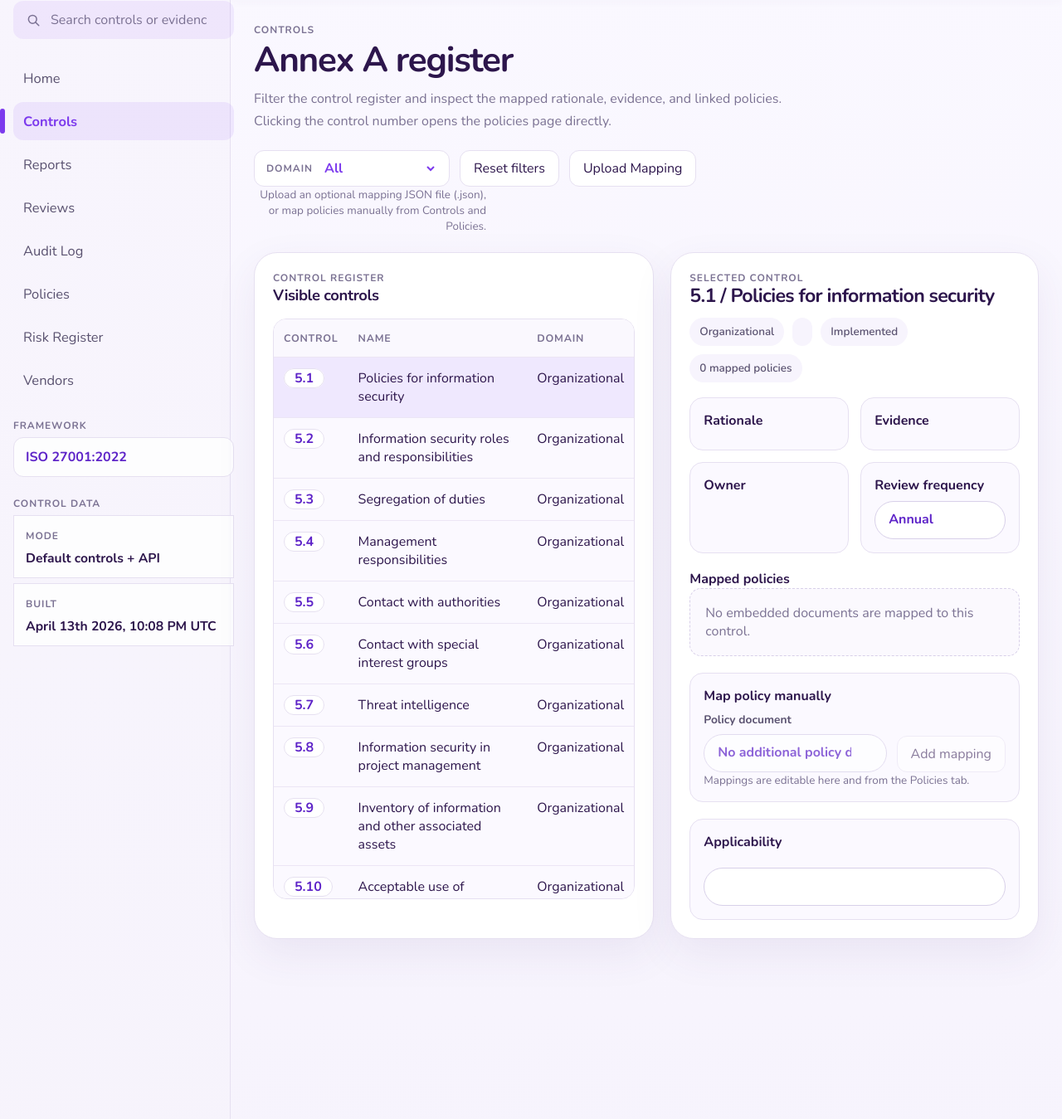
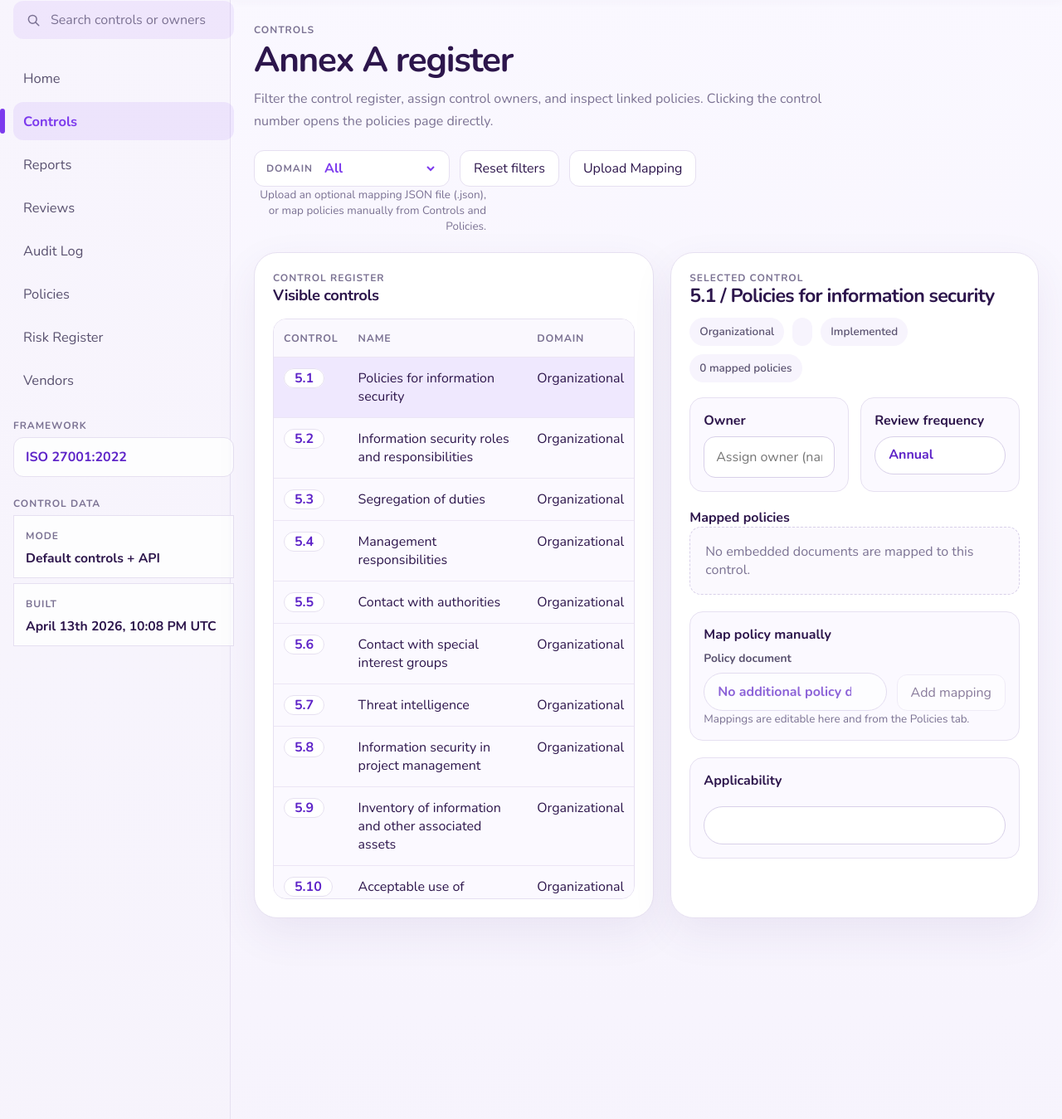
Before and after one commit to cgnetworking/ComplianceApp, a Django app: page /controls.html in a window 1280 px wide. Shown: the part 85-1434 px from the top of the page at 83% size. Run offline with Django 4.2, Linux system fonts and the light colour scheme; the visitor is signed in with stand-in values (Sample User, id 1); data comes from the database, SQL or seed files in the repository; data that the repository does not hold is empty; parts of the project's set-up code (start-up, migrations or seed data) failed here and were passed over; some libraries are stand-ins or nearby versions.

Commit message:
Add control owner editing and external audit checklist item

```diff
--- a/portal/services.py
+++ b/portal/services.py
@@ -169,8 +169,6 @@ def normalize_mapping_controls(value: object) -> list[dict[str, object]]:
                 "implementationModel": normalize_string(item.get("implementationModel"), "Implemented"),
                 "owner": normalize_string(item.get("owner")),
                 "reviewFrequency": normalize_string(item.get("reviewFrequency"), "Annual"),
-                "rationale": normalize_string(item.get("rationale")),
-                "evidence": normalize_string(item.get("evidence")),
                 "documentIds": document_ids,
                 "policyDocumentIds": policy_document_ids,
                 "preferredDocumentId": preferred_document_id,
@@ -983,6 +981,7 @@ def normalize_control_state(payload: object) -> dict[str, object]:
         raw_applicability = str(value.get("applicability") or "").strip()
         applicability = raw_applicability if raw_applicability in ALLOWED_CONTROL_APPLICABILITY else ""
         review_frequency = str(value.get("reviewFrequency") or "").strip()
+        owner = normalize_string(value.get("owner"))
         has_policy_document_override = isinstance(value.get("policyDocumentIds"), list)
         policy_document_ids: list[str] = []
         if has_policy_document_override:
@@ -997,12 +996,14 @@ def normalize_control_state(payload: object) -> dict[str, object]:
         if preferred_document_id and has_policy_document_override and preferred_document_id not in policy_document_ids:
             preferred_document_id = ""
 
-        if excluded or reason or applicability or review_frequency or has_policy_document_override or preferred_document_id:
+        if excluded or reason or applicability or review_frequency or owner or has_policy_document_override or preferred_document_id:
             entry: dict[str, object] = {"excluded": excluded, "reason": reason}
             if applicability:
                 entry["applicability"] = applicability
             if review_frequency:
                 entry["reviewFrequency"] = review_frequency
+            if owner:
+                entry["owner"] = owner
             if has_policy_document_override:
                 entry["policyDocumentIds"] = policy_document_ids
             if preferred_document_id:
--- a/templates/portal/controls.html
+++ b/templates/portal/controls.html
@@ -9,7 +9,7 @@
 </head>
 <body data-page="controls">
   <div class="app-shell">
-      {% include "portal/_sidebar.html" with active_page="controls" search_placeholder="Search controls or evidence" %}
+      {% include "portal/_sidebar.html" with active_page="controls" search_placeholder="Search controls or owners" %}
 
     <section class="main-shell">
       <header class="topbar">
@@ -30,7 +30,7 @@
           <p class="section-kicker">Controls</p>
           <h1>Annex A register</h1>
           <p class="report-copy">
-            Filter the control register and inspect the mapped rationale, evidence, and linked policies. Clicking the control number opens the policies page directly.
+            Filter the control register, assign control owners, and inspect linked policies. Clicking the control number opens the policies page directly.
           </p>
           <div class="filter-bar">
             <label class="pill-select">
--- a/webapp/default_review_checklist.json
+++ b/webapp/default_review_checklist.json
@@ -166,5 +166,12 @@
     "item": "Conduct management review of ISMS performance and improvement actions.",
     "frequency": "Annual",
     "owner": "CTO"
+  },
+  {
+    "id": "checklist-25",
+    "category": "Compliance",
+    "item": "Perform external audit activities and review finding closure status.",
+    "frequency": "Annual",
+    "owner": "Head of IT"
   }
 ]
--- a/webapp/js/controls.js
+++ b/webapp/js/controls.js
@@ -102,16 +102,15 @@
 
       <div class="detail-grid">
         <article class="detail-card">
-          <strong>Rationale</strong>
-          <div class="mini-copy">${escapeHtml(control.rationale)}</div>
-        </article>
-        <article class="detail-card">
-          <strong>Evidence</strong>
-          <div class="mini-copy">${escapeHtml(control.evidence)}</div>
-        </article>
-        <article class="detail-card">
           <strong>Owner</strong>
-          <div class="mini-copy">${escapeHtml(control.owner)}</div>
+          <label class="form-field">
+            <input
+              type="text"
+              data-control-owner="${escapeHtml(control.id)}"
+              value="${escapeHtml(control.owner)}"
+              placeholder="Assign owner (name or username)"
+            >
+          </label>
         </article>
         <article class="detail-card">
           <strong>Review frequency</strong>
@@ -194,6 +193,9 @@
   function normalizeControlReviewFrequency(value) {
     return typeof value === "string" ? value.trim() : "";
   }
+  function normalizeControlOwner(value) {
+    return typeof value === "string" ? value.trim() : "";
+  }
   function normalizeControlPolicyDocumentIds(value) {
     if (!Array.isArray(value)) {
       return [];
@@ -268,6 +270,8 @@
     const baseApplicability = normalizeControlApplicability(control.applicability);
     const storedReviewFrequency = normalizeControlReviewFrequency(stored.reviewFrequency);
     const baseReviewFrequency = normalizeControlReviewFrequency(control.reviewFrequency);
+    const storedOwner = normalizeControlOwner(stored.owner);
+    const baseOwner = normalizeControlOwner(control.owner);
     const baseExcluded = isBaseExcluded(control);
     const legacyLocalExcluded = Boolean(stored.excluded) && !baseExcluded && storedApplicability !== "Applicable";
     const effectiveApplicability = (baseExcluded || storedApplicability === "Excluded" || legacyLocalExcluded)
@@ -276,8 +280,9 @@
     const effectiveExcluded = effectiveApplicability === "Excluded";
     const effectiveReviewFrequency = storedReviewFrequency || baseReviewFrequency;
     const exclusionReason = effectiveExcluded
-      ? (typeof stored.reason === "string" ? stored.reason : "") || (baseExcluded ? control.rationale : "")
+      ? (typeof stored.reason === "string" ? stored.reason : "")
       : "";
+    const effectiveOwner = storedOwner || baseOwner;
 
     return {
       ...control,
@@ -293,6 +298,7 @@
       effectiveReviewFrequency: effectiveReviewFrequency,
       effectiveImplementationModel: effectiveExcluded ? "Excluded" : control.implementationModel,
       exclusionReason: exclusionReason,
+      owner: effectiveOwner,
     };
   }
   function isBaseExcluded(control) {
@@ -302,6 +308,7 @@
     const applicability = normalizeControlApplicability(nextState.applicability);
     const reason = typeof nextState.reason === "string" ? nextState.reason : "";
     const reviewFrequency = normalizeControlReviewFrequency(nextState.reviewFrequency);
+    const owner = normalizeControlOwner(nextState.owner);
     const hasPolicyDocumentOverride = Array.isArray(nextState.policyDocumentIds);
     const policyDocumentIds = normalizeControlPolicyDocumentIds(nextState.policyDocumentIds);
     const preferredDocumentId = normalizeControlPreferredDocumentId(nextState.preferredDocumentId);
@@ -315,6 +322,9 @@
     }
     if (reviewFrequency) {
       entry.reviewFrequency = reviewFrequency;
+    }
+    if (owner) {
+      entry.owner = owner;
     }
     if (hasPolicyDocumentOverride) {
       entry.policyDocumentIds = policyDocumentIds;
@@ -361,6 +371,21 @@
     const nextState = {
       ...existing,
       reviewFrequency: normalizedFrequency === baseReviewFrequency ? "" : normalizedFrequency,
+    };
+    saveControlStateEntry(controlId, nextState);
+  }
+  function updateControlOwner(controlId, owner) {
+    const control = controlsById.get(controlId);
+    if (!control) {
+      return;
+    }
+
+    const existing = state.controlState[controlId] || {};
+    const normalizedOwner = normalizeControlOwner(owner);
+    const baseOwner = normalizeControlOwner(control.owner);
+    const nextState = {
+      ...existing,
+      owner: normalizedOwner === baseOwner ? "" : normalizedOwner,
     };
     saveControlStateEntry(controlId, nextState);
   }
@@ -473,8 +498,7 @@
         view.id,
         view.name,
         view.domain,
-        view.rationale,
-        view.evidence,
+        view.owner,
         view.effectiveImplementationModel,
         view.effectiveApplicability,
         view.effectiveReviewFrequency,
--- a/webapp/js/policies.js
+++ b/webapp/js/policies.js
@@ -391,7 +391,6 @@
             <span class="chip">${escapeHtml(control.effectiveImplementationModel)}</span>
             <span class="chip">${escapeHtml(control.reviewFrequency)}</span>
           </div>
-          <p class="detail-subline">${escapeHtml(control.rationale)}</p>
           <div>
             <button class="ghost-button" type="button" data-clear-policy-context="true">Back to Full Policy List</button>
           </div>
--- a/webapp/js/reviews.js
+++ b/webapp/js/reviews.js
@@ -649,7 +649,7 @@
       {
         label: "Governance",
         color: "#7442b8",
-        matchers: ["policy", "objectives", "statement of applicability", "internal audit", "management review", "compliance", "training"],
+        matchers: ["policy", "objectives", "statement of applicability", "internal audit", "audit", "management review", "compliance", "training"],
       },
       {
         label: "Access reviews",
--- a/webapp/js/shared.js
+++ b/webapp/js/shared.js
@@ -199,6 +199,15 @@
       const reviewFrequency = event.target.closest("[data-control-review-frequency]");
       if (reviewFrequency) {
         updateControlReviewFrequency(reviewFrequency.dataset.controlReviewFrequency, reviewFrequency.value);
+        populateFilters();
+        syncSelectionToVisibleControls();
+        syncUrlAndRender();
+        return;
+      }
+
+      const owner = event.target.closest("[data-control-owner]");
+      if (owner) {
+        updateControlOwner(owner.dataset.controlOwner, owner.value);
         populateFilters();
         syncSelectionToVisibleControls();
         syncUrlAndRender();
@@ -1047,8 +1056,6 @@
           reviewFrequency: typeof item.reviewFrequency === "string" && item.reviewFrequency.trim()
             ? item.reviewFrequency.trim()
             : "Annual",
-          rationale: "",
-          evidence: "",
           documentIds: [],
           policyDocumentIds: [],
           preferredDocumentId: "",
```
